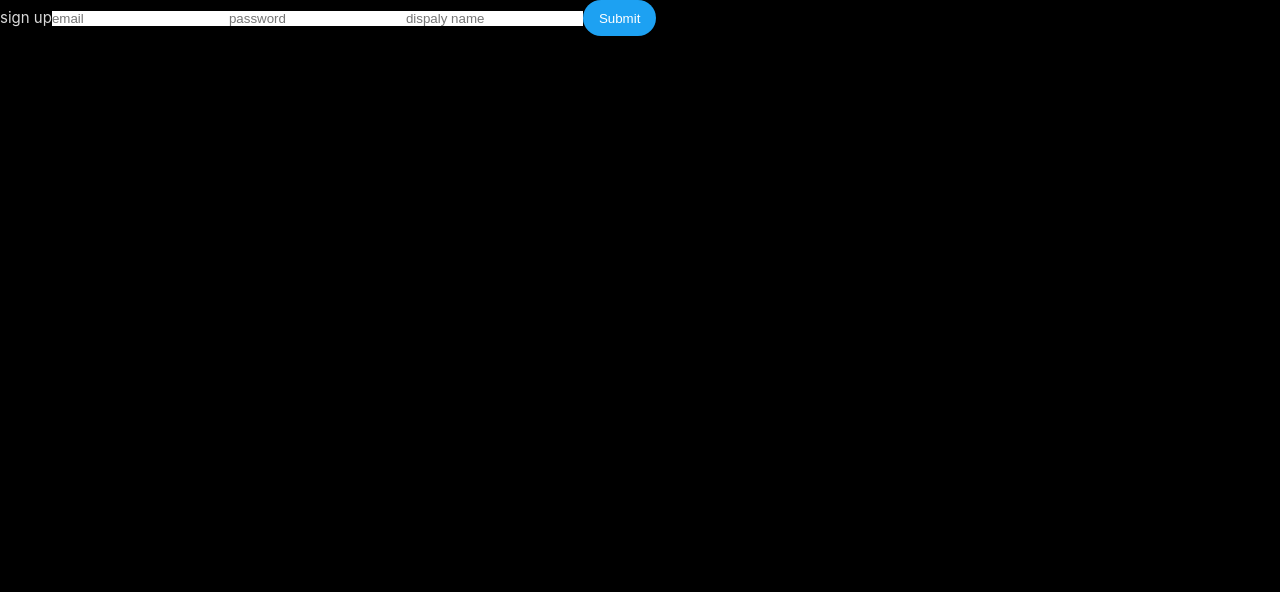
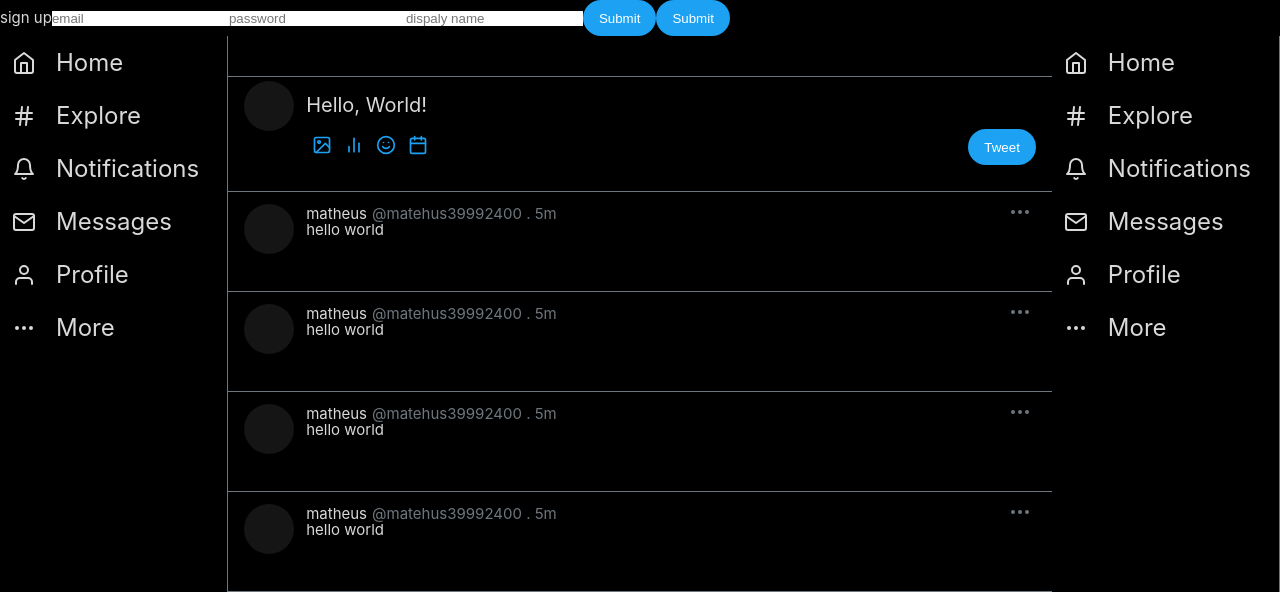
Before and after one commit to imMatheus/mitter, a React (Create React App) app: page / in a window 1280 px wide. Shown: the top 592 px of the page. Built offline with nearby package versions, Linux system fonts and the light colour scheme; no server answers.

Commit message:
added tweet skeleton

```diff
--- a/src/App.tsx
+++ b/src/App.tsx
@@ -1,13 +1,15 @@
 import React from 'react'
 import Home from './components/Home'
 import SignUp from './components/registration/SignUp'
-
+import { AuthProvider } from './context/AuthContext'
 function App() {
     return (
-        <div className='App'>
-            <SignUp />
-            {/* <Home /> */}
-        </div>
+        <AuthProvider>
+            <div className='App'>
+                <SignUp />
+                <Home />
+            </div>
+        </AuthProvider>
     )
 }
 
--- a/src/components/mainfeed/DraftWriter.tsx
+++ b/src/components/mainfeed/DraftWriter.tsx
@@ -1,9 +1,26 @@
-import React, { ReactElement, useEffect, useRef, useState } from 'react'
+import React, { ReactElement, useEffect } from 'react'
 import { Image, BarChart2, Smile, Calendar } from 'react-feather'
-import { fs } from '../../firebase'
+import { fs, auth } from '../../firebase'
+import { useAuth } from '../../context/AuthContext'
+import { firedumAdd } from 'firedum'
 interface Props {}
 
 export default function DraftWriter({}: Props): ReactElement {
+    const { currentUser } = useAuth()
+    console.log('auth', auth)
+    console.log('currentUser', currentUser)
+
+    const tweetHandler = () => {
+        firedumAdd({
+            collectionReference: fs.collection('users').doc(currentUser!.uid).collection('tweets'),
+            fields: {
+                lastName: '',
+                zipCode: '',
+                sentence: '',
+                createdAt: new Date(),
+            },
+        })
+    }
     useEffect(() => {
         fs.collection('test').add({
             name: 'matu',
@@ -18,20 +35,22 @@ export default function DraftWriter({}: Props): ReactElement {
                 </div>
                 <div className='actions'>
                     <div className='actions__media'>
-                        <div className='icon'>
+                        <div className='icon hover-effect'>
                             <Image />
                         </div>
-                        <div className='icon'>
+                        <div className='icon hover-effect'>
                             <BarChart2 />
                         </div>
-                        <div className='icon'>
+                        <div className='icon hover-effect'>
                             <Smile />
                         </div>
-                        <div className='icon'>
+                        <div className='icon hover-effect'>
                             <Calendar />
                         </div>
                     </div>
-                    <button className='action-btn'>Tweet</button>
+                    <button className='action-btn' onClick={tweetHandler}>
+                        Tweet
+                    </button>
                 </div>
             </div>
         </div>
--- a/src/components/mainfeed/MainFeed.tsx
+++ b/src/components/mainfeed/MainFeed.tsx
@@ -1,12 +1,18 @@
 import React, { ReactElement } from 'react'
 import DraftWriter from './DraftWriter'
+import { useAuth } from '../../context/AuthContext'
+import Tweet from '../tweet/Tweet'
 
-interface Props {}
+export default function MainFeed(): ReactElement {
+    const { currentUser } = useAuth()
 
-export default function MainFeed({}: Props): ReactElement {
     return (
         <div className='mainfeed'>
             <DraftWriter />
+            <Tweet />
+            <Tweet />
+            <Tweet />
+            <Tweet />
         </div>
     )
 }
--- a/src/components/registration/SignUp.tsx
+++ b/src/components/registration/SignUp.tsx
@@ -2,7 +2,7 @@ import React, { useState } from 'react'
 import { useAuth } from '../../context/AuthContext'
 
 export default function SignUp() {
-    const { signup } = useAuth()
+    const { signup, login } = useAuth()
 
     const [email, setEmail] = useState('')
     const [password, setPassword] = useState('')
@@ -12,6 +12,12 @@ export default function SignUp() {
         e.preventDefault()
 
         const response = await signup(email, password, displayName)
+        console.log(response)
+    }
+    const handleSubmit2 = async (e: any) => {
+        e.preventDefault()
+
+        const response = await login(email, password)
         console.log(response)
     }
     return (
@@ -38,6 +44,9 @@ export default function SignUp() {
             <button className='action-btn' onClick={handleSubmit}>
                 Submit
             </button>
+            <button className='action-btn' onClick={handleSubmit2}>
+                Submit
+            </button>
         </div>
     )
 }
--- /dev/null
+++ b/src/components/tweet/Tweet.tsx
@@ -0,0 +1,24 @@
+import React, { ReactElement } from 'react'
+import { MoreHorizontal } from 'react-feather'
+
+interface Props {}
+
+export default function Tweet({}: Props): ReactElement {
+    return (
+        <div className='tweet-container brd-bottom'>
+            <div className='tweet-container__profileImage'></div>
+            <div className='tweet-container__content'>
+                <div className='header'>
+                    <div>
+                        <span>matheus</span>
+                        @matehus39992400 . 5m
+                    </div>
+                    <div className='options  hover-effect'>
+                        <MoreHorizontal />
+                    </div>
+                </div>
+                <p>hello world</p>
+            </div>
+        </div>
+    )
+}
--- /dev/null
+++ b/src/components/tweet/tweet.scss
@@ -0,0 +1,52 @@
+.tweet-container {
+    min-height: 100px;
+    padding: 12px 16px;
+    display: flex;
+
+    &__profileImage {
+        width: 50px;
+        height: 50px;
+        flex-shrink: 0;
+        border-radius: 50%;
+        background: rgb(22, 21, 21);
+        margin-right: 12px;
+    }
+    &__content {
+        flex-grow: 1;
+        display: flex;
+        flex-direction: column;
+
+        .header {
+            color: var(--color-text-dimmed);
+            display: flex;
+            justify-content: space-between;
+            height: 16px;
+            // align-items: center;
+
+            span {
+                color: var(--color-text);
+                margin-right: 5px;
+            }
+
+            .options {
+                position: relative;
+                transform: translateY(-8px);
+                cursor: pointer;
+                width: 32px;
+                height: 32px;
+                display: flex;
+                justify-content: center;
+                align-items: center;
+                svg {
+                    transition: color $transition-speed-fast;
+                }
+                &:hover {
+                    svg {
+                        opacity: 0.92;
+                        color: $color-theme;
+                    }
+                }
+            }
+        }
+    }
+}
--- a/src/context/AuthContext.tsx
+++ b/src/context/AuthContext.tsx
@@ -2,6 +2,9 @@ import React, { createContext, useContext, useState, useEffect } from 'react'
 import firebase from 'firebase/app'
 import { auth, fs } from '../firebase'
 import User from '../types/User'
+
+console.log(auth.currentUser)
+
 async function signup(email: string, password: string, displayName: string) {
     const usersNamesRef = fs.collection('users').where('displayName', '==', displayName)
     const doc: firebase.firestore.DocumentData = await usersNamesRef.get()
@@ -63,6 +66,8 @@ export const AuthProvider: React.FC = ({ children }) => {
     const [currentUser, setCurrentUser] = useState<User | null>(null)
 
     useEffect(() => {
+        console.log(1)
+
         const unsubscribe = auth.onAuthStateChanged(async (user) => {
             const fetchUser = async (user: firebase.User | any) => {
                 if (!user) return null
--- a/src/style.css
+++ b/src/style.css
@@ -21,12 +21,27 @@ body {
   font-size: 15px;
   font-family: -apple-system, BlinkMacSystemFont, "Segoe UI", Roboto, Oxygen, Ubuntu, Cantarell, "Open Sans", "Helvetica Neue", sans-serif;
   color: var(--color-text);
+  font-size: 15px;
 }
 
 .home-container .content {
   display: flex;
   max-width: 1400px;
   margin: 0 auto;
+}
+
+.hover-effect:hover::before {
+  opacity: 0.08;
+}
+.hover-effect::before {
+  content: "";
+  position: absolute;
+  width: 100%;
+  height: 100%;
+  background-color: #1da1f2;
+  opacity: 0;
+  border-radius: 50%;
+  transition: opacity 250ms;
 }
 
 .brd-top {
@@ -104,22 +119,55 @@ button.action-btn:hover {
   justify-content: center;
   cursor: pointer;
 }
-.mainfeed__draft__content .actions__media .icon:hover::before {
-  opacity: 0.08;
-}
-.mainfeed__draft__content .actions__media .icon::before {
-  content: "";
-  position: absolute;
-  width: 100%;
-  height: 100%;
-  background-color: #1da1f2;
-  opacity: 0;
-  border-radius: 50%;
-  transition: opacity 250ms;
-}
 .mainfeed__draft__content .actions__media .icon svg {
   width: 20px;
   height: 20px;
+  color: #1da1f2;
+}
+
+.tweet-container {
+  min-height: 100px;
+  padding: 12px 16px;
+  display: flex;
+}
+.tweet-container__profileImage {
+  width: 50px;
+  height: 50px;
+  flex-shrink: 0;
+  border-radius: 50%;
+  background: #161515;
+  margin-right: 12px;
+}
+.tweet-container__content {
+  flex-grow: 1;
+  display: flex;
+  flex-direction: column;
+}
+.tweet-container__content .header {
+  color: var(--color-text-dimmed);
+  display: flex;
+  justify-content: space-between;
+  height: 16px;
+}
+.tweet-container__content .header span {
+  color: var(--color-text);
+  margin-right: 5px;
+}
+.tweet-container__content .header .options {
+  position: relative;
+  transform: translateY(-8px);
+  cursor: pointer;
+  width: 32px;
+  height: 32px;
+  display: flex;
+  justify-content: center;
+  align-items: center;
+}
+.tweet-container__content .header .options svg {
+  transition: color 250ms;
+}
+.tweet-container__content .header .options:hover svg {
+  opacity: 0.92;
   color: #1da1f2;
 }
 
--- a/src/style.scss
+++ b/src/style.scss
@@ -33,6 +33,7 @@ body {
     font-family: -apple-system, BlinkMacSystemFont, 'Segoe UI', Roboto, Oxygen, Ubuntu, Cantarell,
         'Open Sans', 'Helvetica Neue', sans-serif;
     color: var(--color-text);
+    font-size: 15px;
 }
 
 .home-container {
@@ -40,6 +41,26 @@ body {
         display: flex;
         max-width: 1400px;
         margin: 0 auto;
+    }
+}
+
+// hover effect
+.hover-effect {
+    &:hover {
+        &::before {
+            opacity: 0.08;
+        }
+    }
+
+    &::before {
+        content: '';
+        position: absolute;
+        width: 100%;
+        height: 100%;
+        background-color: $color-theme;
+        opacity: 0;
+        border-radius: 50%;
+        transition: opacity $transition-speed-fast;
     }
 }
 
@@ -74,4 +95,5 @@ button.action-btn {
 }
 
 @import './components/mainfeed/mainfeed.scss';
+@import './components/tweet/tweet.scss';
 @import './components/sidebar/sidebar.scss';
```
Also changed, not shown: src/components/mainfeed/mainfeed.scss (+0 -17 lines), 1 other file (tests, documents, lock files or other folders).
